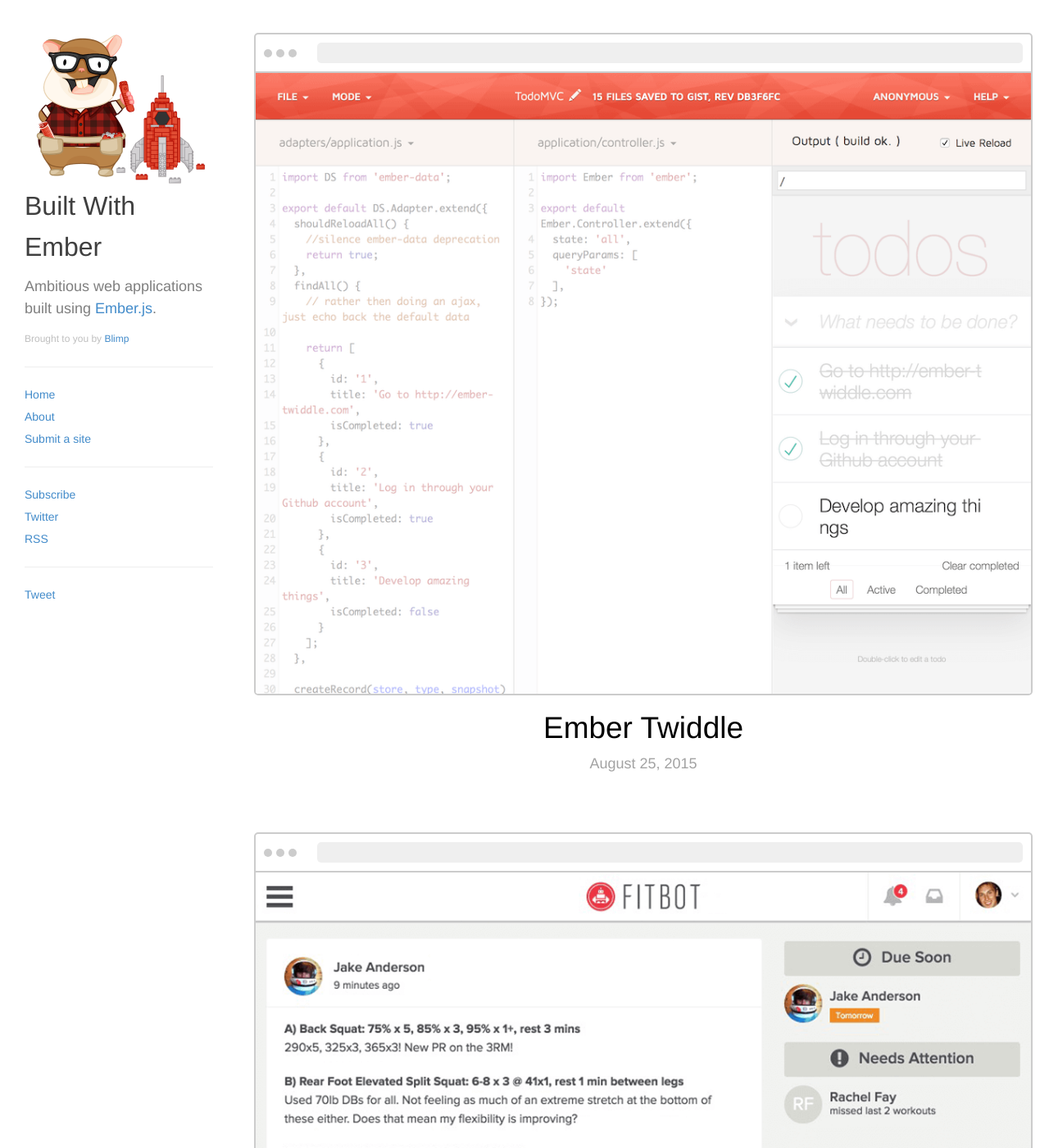
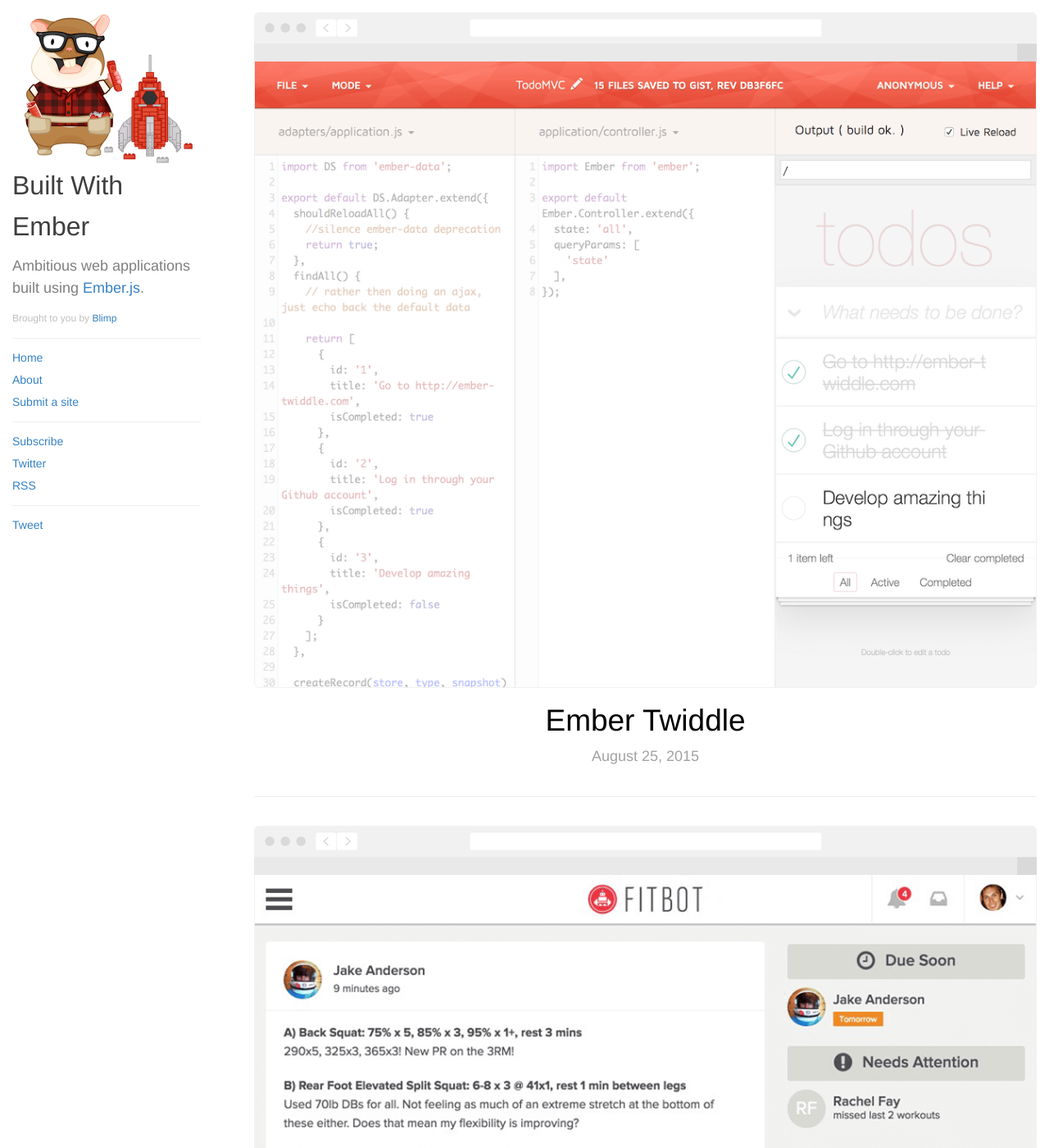
Before and after one commit to blimpio/built-with-ember, a Jekyll site: the page built from index.html, in a window 1280 px wide and 1400 px high. Shown: the whole window at 82% size. Built offline with Jekyll 4.4.1, drawn with Linux system fonts in a browser that asks for light colours; the list of posts is cut into pages by our own code; comment, search, counter and statistics services are not loaded.

Commit message:
Updates browser and some styles

```diff
--- /dev/null
+++ b/_includes/browser-top.html
@@ -0,0 +1,27 @@
+<div class="browser-top">
+  <svg width="100%" height="100%" viewBox="0 0 1000 63" version="1.1" xmlns="http://www.w3.org/2000/svg" xmlns:xlink="http://www.w3.org/1999/xlink" xmlns:sketch="http://www.bohemiancoding.com/sketch/ns" preserveAspectRatio="none">
+    <g id="Page-1" stroke="none" stroke-width="1" fill="none" fill-rule="evenodd" sketch:type="MSPage">
+      <g id="Minimalistic-View" sketch:type="MSLayerGroup">
+        <g id="Group" sketch:type="MSShapeGroup">
+          <rect id="Browser-Top-Window" fill="#F1F1F1" x="0" y="0" width="1000" height="63" rx="6"></rect>
+          <g id="Tab-Bar" transform="translate(0.000000, 40.000000)">
+            <rect id="R" fill="#E9E9E9" x="0" y="0" width="975" height="23"></rect>
+            <rect id="R" fill="#D9D9D9" x="975" y="0" width="25" height="23"></rect>
+          </g>
+          <g id="Search-Bar" transform="translate(276.000000, 9.000000)" fill="#FFFFFF">
+            <rect id="R" x="0" y="0" width="449" height="22" rx="3"></rect>
+          </g>
+          <g id="Forwards-Button" transform="translate(106.000000, 9.000000)">
+            <rect id="R" fill="#FFFFFF" x="0" y="0" width="26" height="22" rx="3"></rect>
+            <path d="M16.9230769,16.5 L11,11 L16.9230769,5.5 L16.9230769,5.5 L18,5.5 L18,6.82142857 L13.5,11 L18,15.1785714 L18,16.5 L16.9230769,16.5 Z" id="Button" fill="#DDDDDD" transform="translate(14.500000, 11.000000) scale(-1, 1) translate(-14.500000, -11.000000) "></path>
+          </g>
+          <g id="Backwards-Button" transform="translate(79.000000, 9.000000)">
+            <rect id="R" fill="#FFFFFF" x="0" y="0" width="26" height="22" rx="3"></rect>
+            <path d="M14.9230769,16.5 L9,11 L14.9230769,5.5 L14.9230769,5.5 L16,5.5 L16,6.82142857 L11.5,11 L16,15.1785714 L16,16.5 L14.9230769,16.5 Z" id="Button" fill="#DDDDDD"></path>
+          </g>
+          <path d="M20,26 C23.3137085,26 26,23.3137085 26,20 C26,16.6862915 23.3137085,14 20,14 C16.6862915,14 14,16.6862915 14,20 C14,23.3137085 16.6862915,26 20,26 Z M40,26 C43.3137085,26 46,23.3137085 46,20 C46,16.6862915 43.3137085,14 40,14 C36.6862915,14 34,16.6862915 34,20 C34,23.3137085 36.6862915,26 40,26 Z M60,26 C63.3137085,26 66,23.3137085 66,20 C66,16.6862915 63.3137085,14 60,14 C56.6862915,14 54,16.6862915 54,20 C54,23.3137085 56.6862915,26 60,26 Z" id="Window-Buttons" fill="#D9D9D9"></path>
+        </g>
+      </g>
+    </g>
+  </svg>
+</div>
--- a/_includes/screenshot.html
+++ b/_includes/screenshot.html
@@ -4,18 +4,9 @@
       {{ item.content }}
     </div>
   {% else %}
-    <div class="browser-frame">
-      <div class="browser-top-bar">
-        <div class="browser-button-wrapper">
-          <div class="browser-button"></div>
-          <div class="browser-button"></div>
-          <div class="browser-button"></div>
-        </div>
-        <div class="browser-address"></div>
-      </div>
-      <div class="browser-container">
-        {{ item.content }}
-      </div>
+    {% include browser-top.html %}
+    <div class="browser-container">
+      {{ item.content }}
     </div>
   {% endif %}
 </a>
--- a/css/main.css
+++ b/css/main.css
@@ -3,25 +3,37 @@
 {% include css/bootstrap.min.css %}
 
 body {
-  color:#7f7f7f;
-  margin: 0 20px 20px 0;
+  color: #7f7f7f;
+  margin: 0 15px 15px 0;
   font: 18px "Helvetica Neue", Helvetica, Arial, sans-serif;
   line-height: 27px;
 }
 
+a {
+  color: #3681C3;
+}
+
+a:hover {
+  color: #3681C3;
+}
+
+hr {
+  border-color: #EEEEEE;
+}
+
 .site-name {
-  color:#3f3f3f;
+  color: #3f3f3f;
 }
 
 .site-name:hover {
   text-decoration: none;
-  color:#3f3f3f;
+  color: #3f3f3f;
 }
 
 .main-sidebar {
-  position:fixed;
-  width:230px;
-  margin-left:30px;
+  position: fixed;
+  width: 230px;
+  margin-left: 15px;
   font-size: 14px;
 }
 
@@ -30,7 +42,7 @@
 }
 
 h1 {
-  margin-top:0;
+  margin-top: 0;
   font-size: 32px ;
   font-weight: 200;
   line-height: 50px;
@@ -43,15 +55,19 @@
 
 .byline {
   font-size: 12px;
-  color:#bfbfbf;
+  color: #bfbfbf;
 }
 
 .main-container {
-  margin:40px 0 0 310px;
+  margin: 15px 0 0 310px;
+}
+
+.main-sidebar-logo {
+  width: 180px;
 }
 
 .main-sidebar-hr {
-  margin: 20px 0;
+  margin: 10px 0;
 }
 
 .screenshot-link:hover {
@@ -59,24 +75,28 @@
 }
 
 .posts {
-  max-width: 1004px;
+  max-width: 955px;
 }
 
 .posts li {
-  margin-bottom:70px;
+  border-bottom: 1px solid #EEEEEE;
+  margin-bottom: 35px;
+  padding-bottom: 25px;
 }
 
 .post-description {
   text-align: center;
-  margin-top:20px;
+  margin-top: 20px;
 }
 
 .post-description-title {
+  margin: 0 auto 10px;
   font-size: 37px;
 }
 
 .post-description-date {
   color: #a2a2a2;
+  margin: 0 0 10px;
 }
 
 .post-description-link {
@@ -87,19 +107,30 @@
 /* Paginator */
 /*************/
 .paginator {
-  width:100%;
-  max-width: 1004px;
-  margin-bottom:40px;
-  float:left;
+  width: 100%;
+  display: -webkit-box;
+  display: -webkit-flex;
+  display: -ms-flexbox;
+  display: flex;
+  -webkit-box-align: center;
+  -webkit-align-items: center;
+  -ms-flex-align: center;
+  align-items: center;
+  -webkit-box-pack: center;
+  -webkit-justify-content: center;
+  -ms-flex-pack: center;
+  justify-content: center;
+  max-width: 955px;
+  margin-bottom: 40px;
 }
+
 .paginate {
-  display:block;
-  float:left;
-  width:50%;
-  padding:20px 0;
+  width: 25%;
+  padding: 10px 0;
+  display: block;
   text-align: center;
   font-weight: bold;
-  font-size: 18px;
+  font-size: 16px;
 }
 
 .paginate.older {
@@ -121,60 +152,53 @@
 }
 
 a.paginate:hover {
-  background-color: #44b1f6;
+  background-color: #3681C3;
   text-decoration: none;
-  color:white;
-  border-color: #44b1f6;
+  color: white;
+  border-color: #3681C3;
 }
 
 
 /************/
 /* Browser */
 /************/
-.browser-frame {
-  border-radius: 5px;
-  border: 2px solid #CCC;
-  width:100%;
-  max-width: 1004px;
+.browser-top {
+  display: -webkit-box;
+  display: -webkit-flex;
+  display: -ms-flexbox;
+  display: flex;
+  -webkit-box-align: end;
+  -webkit-align-items: flex-end;
+  -ms-flex-align: end;
+  align-items: flex-end;
+  -webkit-box-orient: horizontal;
+  -webkit-box-direction: normal;
+  -webkit-flex-direction: row;
+  -ms-flex-direction: row;
+  flex-direction: row;
+  -webkit-box-pack: center;
+  -webkit-justify-content: center;
+  -ms-flex-pack: center;
+  justify-content: center;
 }
 
-.browser-top-bar {
-  border-bottom: 2px solid #CCC;
-  width:100%;
-  float:left;
-}
-
-.browser-address {
-  border-radius: 5px;
-  background: #efefef;
-  height: 25px;
-  float:right;
-  margin: 10px;
-}
-
-.browser-button-wrapper {
-  padding: 9px 0 0 10px;
-  float:left;
-}
-
-.browser-button {
-  display:inline-block;
-  width: 10px;
-  height: 10px;
-  border-radius: 50%;
-  background-color: #CCC;
+.browser-container {
+  border: 1px solid #F1F1F1;
+  border-top: 0 none;
+  border-bottom-left-radius: 6px;
+  border-bottom-right-radius: 6px;
 }
 
 .browser-container > p {
-  padding:0;
-  margin:0;
+  padding: 0;
+  margin: 0;
 }
 
 .browser-container img {
   width: 100%;
   max-width: 1000px;
-  border-bottom-left-radius: 3px;
-  border-bottom-right-radius: 3px;
+  border-bottom-left-radius: 6px;
+  border-bottom-right-radius: 6px;
 }
 
 /* xs */
@@ -190,23 +214,12 @@
   }
 
   .main-container {
-    margin: 40px 0 0 20px;
+    margin: 15px 0 0 20px;
   }
 
-  .browser-address {
-    width:74%;
-    height: 10px;
-    border-radius: 2px;
-  }
-
-  .browser-button-wrapper {
-    padding-top: 0;
-  }
-
-  .browser-button {
-    height: 8px;
-    width: 8px;
-  }
+/*  .browser-top {
+    height: 24px;
+  }*/
 
   .hidden-xs {
     display: none;
@@ -220,33 +233,29 @@
 
 /* sm */
 @media (min-width: 768px) and (max-width: 991px) {
-  .browser-address {
-    width:83%;
-  }
+/*  .browser-top {
+    height: 41px;
+  }*/
 
   .visible-xs {
-    display:none;
+    display: none;
   }
 }
 
 /* md */
 @media (min-width: 992px) and (max-width: 1199px) {
-  .browser-address {
-    width:89%;
-  }
+/*  .browser-top {
+    height: 49px;
+  }*/
 
   .visible-xs {
-    display:none;
+    display: none;
   }
 }
 
 /* lg */
 @media (min-width: 1200px) {
-  .browser-address {
-    width:91%;
-  }
-
   .visible-xs {
-    display:none;
+    display: none;
   }
 }
```
Also changed, not shown: img/browser.svg (added).
